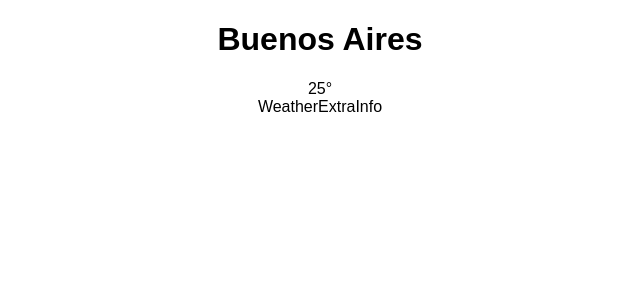
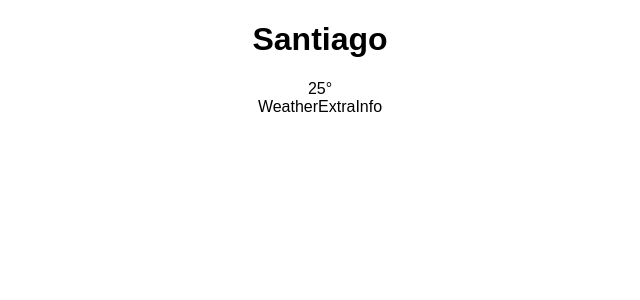
Before and after one commit to correooke/weather_app_1, a React (Create React App) app in the folder wheather-app/: page / in a window 1280 px wide. Shown: the top 300 px of the page, without its empty margins (320-960 px from the left). Built offline with nearby package versions, Linux system fonts and the light colour scheme.

Commit message:
Parámetro con Object Destructuring

```diff
--- a/wheather-app/src/components/Location.js
+++ b/wheather-app/src/components/Location.js
@@ -1,11 +1,11 @@
 import React from 'react';
 
-const Location = (props) => {
-    console.log(props);
-    debugger;
-
-    return (
-        <div><h1>Buenos Aires</h1></div>);
-};
+const Location = ({ city }) => (
+        <div>
+            <h1>
+                {city}
+            </h1>
+        </div>
+    );
 
 export default Location;
--- a/wheather-app/src/components/WeatherLocation.js
+++ b/wheather-app/src/components/WeatherLocation.js
@@ -4,7 +4,7 @@ import WeatherData from './WeatherData';
 
 const WeatherLocation = () => (
     <div>
-        <Location city={"Buenos Aires"}></Location>
+        <Location city={"Santiago"}></Location>
         <WeatherData></WeatherData>
     </div>
 );
```
